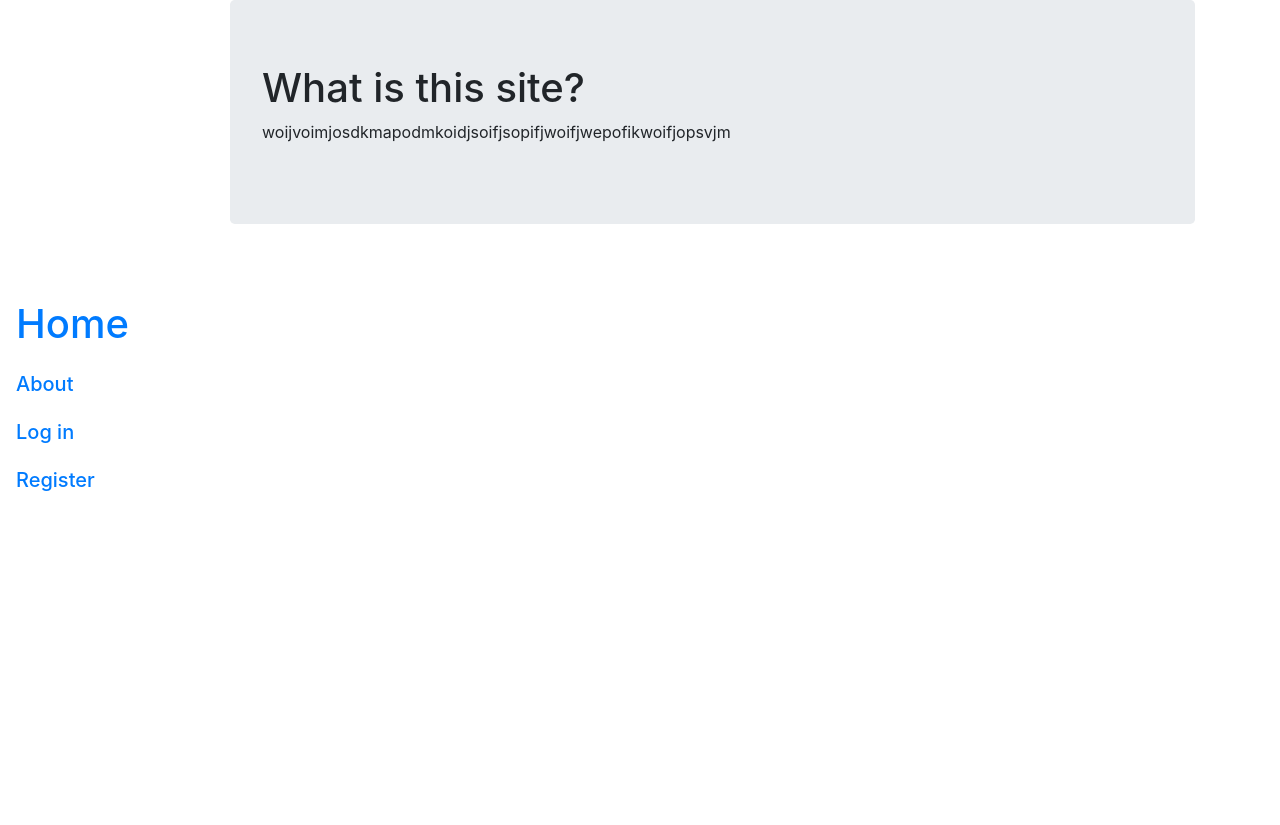
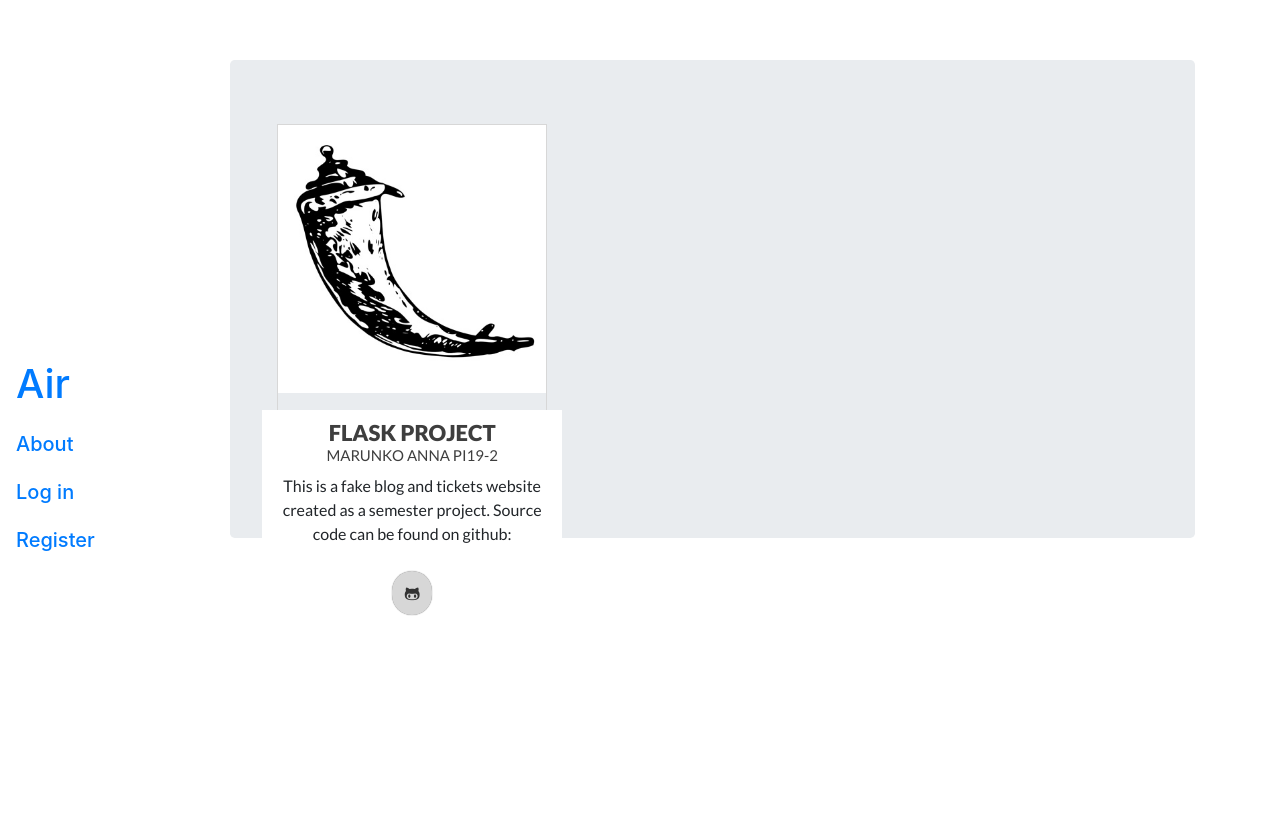
Before and after one commit to AnnBengardt/website, a Flask app: page /information in a window 1280 px wide. Before the commit the page ends 491 px from the top, so only its background shows below. Run offline with Flask 2, Linux system fonts and the light colour scheme; some libraries are stand-ins or nearby versions.

Commit message:
minor fixes

```diff
--- a/travel project/blog/__init__.py
+++ b/travel project/blog/__init__.py
@@ -6,7 +6,7 @@ from flask_login import LoginManager
 from flask_mail import Mail
 
 app = Flask(__name__)
-app.config['SECRET_KEY'] = 'qwerty123458'
+app.config['SECRET_KEY'] = '.'
 app.config.from_pyfile('config.cfg')
 
 mail = Mail(app)
--- a/travel project/blog/posts/views.py
+++ b/travel project/blog/posts/views.py
@@ -15,7 +15,6 @@ def create():
         post = Post(title=form.title.data, text=form.text.data, user_id=current_user.id)
         db.session.add(post)
         db.session.commit()
-        flash('Post created')
         return redirect(url_for('core.index'))
     return render_template('create_post.html', form=form)
 
@@ -37,7 +36,6 @@ def update(post_id):
         post.title = form.title.data
         post.text = form.text.data
         db.session.commit()
-        flash('Post updated')
         return redirect(url_for('posts.read_post', post_id=post_id))
 
     elif request.method == 'GET':
@@ -55,5 +53,4 @@ def delete(post_id):
         abort(403)
     db.session.delete(post)
     db.session.commit()
-    flash('Post successfully deleted')
     return redirect(url_for('core.index'))
--- /dev/null
+++ b/travel project/blog/static/styles/aboutpage.css
@@ -0,0 +1,116 @@
+    @import url(//fonts.googleapis.com/css?family=Lato:400,900);
+    @import url(//netdna.bootstrapcdn.com/font-awesome/4.0.3/css/font-awesome.css);
+    body {
+		padding: 60px 0px;
+	}
+	.animate {
+		-webkit-transition: all 0.3s ease-in-out;
+		-moz-transition: all 0.3s ease-in-out;
+		-o-transition: all 0.3s ease-in-out;
+		-ms-transition: all 0.3s ease-in-out;
+		transition: all 0.3s ease-in-out;
+	}
+	.info-card {
+		width: 100%;
+		border: 1px solid rgb(215, 215, 215);
+		position: center;
+		font-family: 'Lato', sans-serif;
+		margin-bottom: 20px;
+		overflow: hidden;
+	}
+	.info-card > img {
+		width: 100px;
+		margin-bottom: 60px;
+	}
+	.info-card .info-card-details,
+	.info-card .info-card-details .info-card-header  {
+		width: 100%;
+		height: 100%;
+		position: absolute;
+		bottom: -100%;
+		left: 0;
+		padding: 0 15px;
+		background: rgb(255, 255, 255);
+		text-align: center;
+	}
+	.info-card .info-card-details::-webkit-scrollbar {
+		width: 8px;
+	}
+	.info-card .info-card-details::-webkit-scrollbar-button {
+		width: 8px;
+		height: 0px;
+	}
+	.info-card .info-card-details::-webkit-scrollbar-track {
+		background: transparent;
+	}
+	.info-card .info-card-details::-webkit-scrollbar-thumb {
+		background: rgb(160, 160, 160);
+	}
+	.info-card .info-card-details::-webkit-scrollbar-thumb:hover {
+		background: rgb(130, 130, 130);
+	}
+
+	.info-card .info-card-details .info-card-header {
+		height: auto;
+		bottom: 100%;
+		padding: 10px 5px;
+	}
+	.info-card:hover .info-card-details {
+		bottom: 0px;
+		overflow: auto;
+		padding-bottom: 25px;
+	}
+	.info-card:hover .info-card-details .info-card-header {
+		position: relative;
+		bottom: 0px;
+		padding-top: 45px;
+		padding-bottom: 25px;
+	}
+	.info-card .info-card-details .info-card-header h1,
+	.info-card .info-card-details .info-card-header h3 {
+		color: rgb(62, 62, 62);
+		font-size: 22px;
+		font-weight: 900;
+		text-transform: uppercase;
+		margin: 0 !important;
+		padding: 0 !important;
+	}
+	.info-card .info-card-details .info-card-header h3 {
+		color: rgb(62, 62, 62);
+		font-size: 15px;
+		font-weight: 400;
+		margin-top: 5px;
+	}
+	.info-card .info-card-details .info-card-detail .social {
+		list-style: none;
+		padding: 0px;
+		margin-top: 25px;
+		text-align: center;
+	}
+	.info-card .info-card-details .info-card-detail .social a {
+		position: relative;
+		display: inline-block;
+		min-width: 40px;
+		padding: 10px 0px;
+		margin: 0px 5px;
+		overflow: hidden;
+		text-align: center;
+		background-color: rgb(215, 215, 215);
+		border-radius: 40px;
+	}
+
+	a.social-icon {
+		text-decoration: none !important;
+		box-shadow: 0px 0px 1px rgb(51, 51, 51);
+		box-shadow: 0px 0px 1px rgba(51, 51, 51, 0.7);
+	}
+	a.social-icon:hover {
+		color: rgb(255, 255, 255) !important;
+	}
+
+	a.github {
+		color: rgb(51, 51, 51) !important;
+	}
+	a.github:hover {
+		background-color: rgb(51, 51, 51) !important;
+	}
--- a/travel project/blog/templates/base.html
+++ b/travel project/blog/templates/base.html
@@ -16,7 +16,7 @@
 <div class="navbar navbar-inverse navbar-fixed-left">
   <ul class="nav navbar-nav">
     <li class="nav-link">
-        <h1><a href="{{url_for('core.index')}}">Home</a></h1>
+        <h1><a href="{{url_for('core.index')}}">Air</a></h1>
     </li>
     <li class="nav-link">
         <h5><a href="{{url_for('core.information')}}">About</a></h5>
--- a/travel project/blog/templates/index.html
+++ b/travel project/blog/templates/index.html
@@ -1,7 +1,8 @@
 {% extends "base.html" %}
 {% block content %}
     <div class="jumbotron">
-        <h1>Travel Blog and Tickets</h1>
+        <h1 align="center">Air</h1>
+        <h3 align="center">Travel Blog and Tickets</h3>
         <br>
         <br>
 
--- a/travel project/blog/templates/information.html
+++ b/travel project/blog/templates/information.html
@@ -1,7 +1,25 @@
 {% extends "base.html" %}
 {% block content %}
-    <div class="jumbotron">
-        <h1>What is this site?</h1>
-        <p>woijvoimjosdkmapodmkoidjsoifjsopifjwoifjwepofikwoifjopsvjm</p>
-    </div>
+<link rel="stylesheet" href="../static/styles/aboutpage.css" type="text/css">
+<div class="jumbotron">
+    <div class="container">
+		<div class="row">
+			<div class="[ col-sm-6 col-md-offset-2 col-md-4 ]">
+				<div class="[ info-card ]">
+					<img style="width: 100%" src="../static/aboutpage/flask.jpg" />
+					<div class="[ info-card-details ] animate">
+						<div class="[ info-card-header ]">
+							<h1> Flask project </h1>
+							<h3> Marunko Anna PI19-2 </h3>
+						</div>
+						<div class="[ info-card-detail ]">
+							<p>This is a fake blog and tickets website created as a semester project. Source code can be found on github:</p>
+							<div class="social">
+								<a href="https://github.com/AnnBengardt/website" class="[ social-icon github ] animate"><span class="fa fa-github-alt"></span></a>
+							</div>
+						</div>
+					</div>
+				</div>
+			</div>
+        </div>
 {% endblock %}
--- a/travel project/blog/templates/post.html
+++ b/travel project/blog/templates/post.html
@@ -2,9 +2,11 @@
 {% block content %}
 <div class="jumbotron">
     <h1>{{title}}</h1>
-    <h2>Author: {{post.author.username}}</h2>
+    <h2>Author: <a href="{{url_for('users.user_posts', username=post.author.username)}}">{{post.author.username}}</a></h2>
     <h3>Date: {{date.strftime('%d-%m-%Y')}}</h3>
-    <p>{{post.text}}</p>
+    <br>
+    <p align="center">{{post.text}}</p>
+
 
     {% if post.author == current_user %}
     <div>
--- a/travel project/blog/templates/ticket.html
+++ b/travel project/blog/templates/ticket.html
@@ -30,6 +30,7 @@
 
     <div class="container">
         {% for flight in flights.items %}
+            {% if flight.date.strftime('%Y-%m-%d') >= today %}
                 <div class="card">
                     <div class="card-body">
                         <h2>{{flight.departure}} — {{flight.arrival}}</h2>
@@ -51,6 +52,7 @@
                         </form>
                     </div>
                 </div>
+            {% endif %}
         {% endfor %}
     </div>
 
--- a/travel project/blog/templates/user_posts.html
+++ b/travel project/blog/templates/user_posts.html
@@ -8,11 +8,13 @@
             </div>
         </div>
         {% for post in posts.items %}
+        <div class="jumbotron">
         <h2> <a href="{{url_for('posts.read_post', post_id = post.id)}}">{{post.title}}</a> </h2>
         Author: <a href="{{url_for('users.user_posts', username = post.author.username)}}">{{post.author.username}}</a>
         <p class="text-muted">Publishing date: {{post.date.strftime("%d-%m-%Y")}}</p>
         <br>
         <p>{{post.text}}</p>
+        </div>
         {% endfor %}
     </div>
 
--- a/travel project/ticket_generator.py
+++ b/travel project/ticket_generator.py
@@ -8,7 +8,7 @@ arrival = ['Vladivostok', 'Samara', 'Ufa', 'Kazan', 'Sochi', 'Vologda']
 
 
 for i in range(11):
-    inp = str(randint(1, 30)) + '-09-2020 ' + str(randint(0, 23)) + ':00:00'
+    inp = str(randint(1, 30)) + '-08-2020 ' + str(randint(0, 23)) + ':00:00'
     flight = Flight(date=datetime.strptime(inp, '%d-%m-%Y %H:%M:%S'),
                     departure=choice(departure), arrival=choice(arrival), price=randint(3000, 10000))
     db.session.add(flight)
```
Also changed, not shown: travel project/blog/templates/login.html (+12 -1 lines), travel project/blog/templates/register.html (+12 -1 lines), travel project/blog/tickets/views.py (+6 -4 lines), travel project/blog/users/views.py (+4 -3 lines), travel project/blog/data.sqlite, travel project/blog/static/aboutpage/flask.jpg (added). Lines whose indentation alone changed are shown as unchanged.
